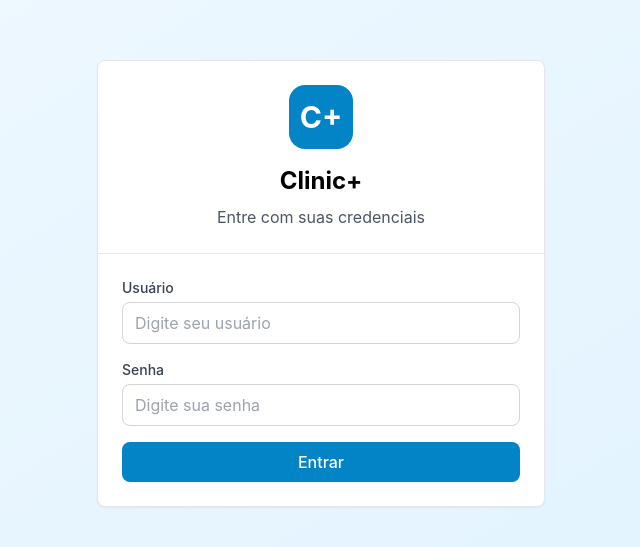
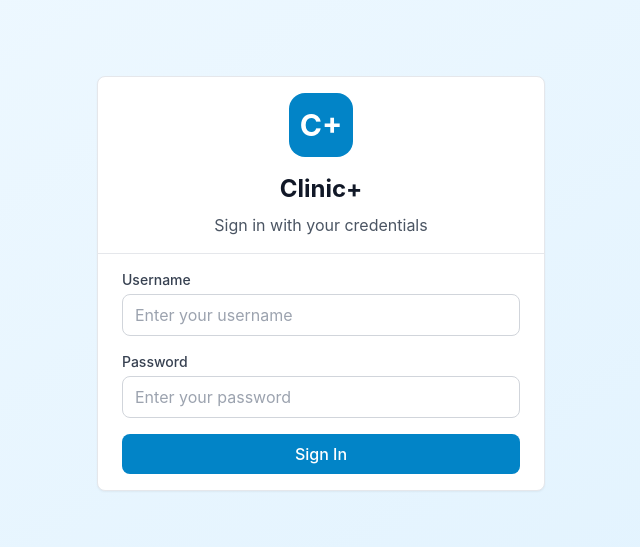
Before and after one commit to GiseleBCSantos/clinica, a React (Vite) app in the folder clinica-frontend/: page /login in a window 1280 px wide. Shown: the part 117-664 px from the top of the page, without its empty margins (319-959 px from the left). Built offline with nearby package versions, Linux system fonts and the light colour scheme; no server answers.

Commit message:
feat: update Login page for improved user experience with English translations and enhanced accessibility

```diff
--- a/clinica-frontend/src/pages/Login/index.tsx
+++ b/clinica-frontend/src/pages/Login/index.tsx
@@ -9,11 +9,11 @@ import * as Yup from "yup";
 
 const loginSchema = Yup.object({
   username: Yup.string()
-    .required("Usuário é obrigatório")
-    .min(3, "Usuário deve ter no mínimo 3 caracteres"),
+    .required("Username is required")
+    .min(3, "Username must be at least 3 characters"),
   password: Yup.string()
-    .required("Senha é obrigatória")
-    .min(3, "Senha deve ter no mínimo 3 caracteres"),
+    .required("Password is required")
+    .min(3, "Password must be at least 3 characters"),
 });
 
 export function LoginPage() {
@@ -31,7 +31,7 @@ export function LoginPage() {
         await login(values);
         navigate("/dashboard");
       } catch (err) {
-        setStatus("Credenciais inválidas. Tente novamente.");
+        setStatus("Invalid credentials. Please try again.");
       } finally {
         setSubmitting(false);
       }
@@ -40,54 +40,64 @@ export function LoginPage() {
 
   return (
     <div className="min-h-screen bg-gradient-to-br from-medical-50 to-medical-100 flex items-center justify-center p-4">
-      <Card className="w-full max-w-md" variant="default">
-        <div className="text-center p-6 border-b">
+      <Card className="w-full max-w-md">
+        <Card variant="header" className="text-center">
           <div className="mx-auto w-16 h-16 bg-medical-600 rounded-2xl flex items-center justify-center mb-4">
             <span className="text-white font-bold text-3xl">C+</span>
           </div>
-          <h1 className="text-2xl font-bold">Clinic+</h1>
-          <p className="text-gray-600 mt-2">Entre com suas credenciais</p>
-        </div>
-        <div className="p-6">
-          <form onSubmit={formik.handleSubmit} className="space-y-4">
+          <h1 className="text-2xl font-bold text-gray-900">Clinic+</h1>
+          <p className="text-gray-600 mt-2">Sign in with your credentials</p>
+        </Card>
+
+        <Card variant="content" className="space-y-4">
+          <form onSubmit={formik.handleSubmit} className="space-y-4" noValidate>
             <Input
-              label="Usuário"
+              label="Username"
               type="text"
               name="username"
+              autoComplete="username"
               value={formik.values.username}
               onChange={formik.handleChange}
               onBlur={formik.handleBlur}
-              placeholder="Digite seu usuário"
+              placeholder="Enter your username"
               error={
                 formik.touched.username && formik.errors.username
                   ? formik.errors.username
                   : undefined
               }
             />
+
             <Input
-              label="Senha"
+              label="Password"
               type="password"
               name="password"
+              autoComplete="current-password"
               value={formik.values.password}
               onChange={formik.handleChange}
               onBlur={formik.handleBlur}
-              placeholder="Digite sua senha"
+              placeholder="Enter your password"
               error={
                 formik.touched.password && formik.errors.password
                   ? formik.errors.password
                   : undefined
               }
             />
-            {formik.status && <Alert variant="danger">{formik.status}</Alert>}
+
+            {formik.status && (
+              <Alert variant="danger" title="Login Failed">
+                {formik.status}
+              </Alert>
+            )}
+
             <Button
               type="submit"
               className="w-full"
               disabled={formik.isSubmitting}
             >
-              {formik.isSubmitting ? "Entrando..." : "Entrar"}
+              {formik.isSubmitting ? "Signing in..." : "Sign In"}
             </Button>
           </form>
-        </div>
+        </Card>
       </Card>
     </div>
   );
```
